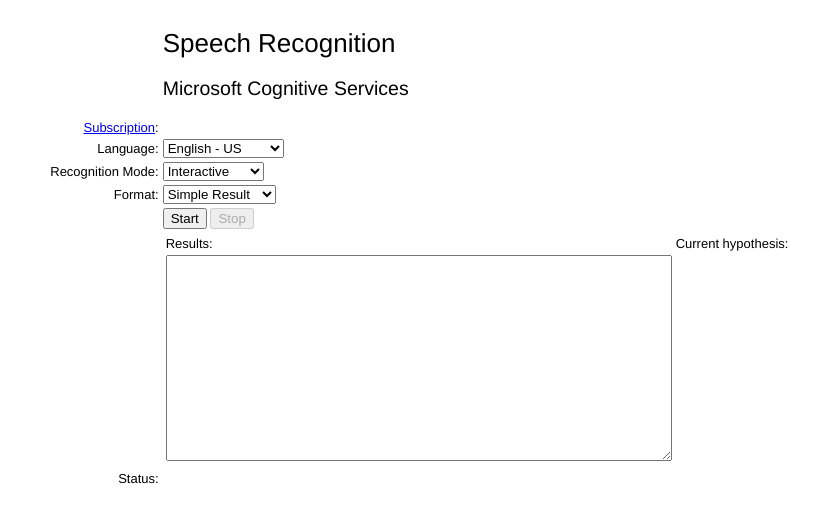
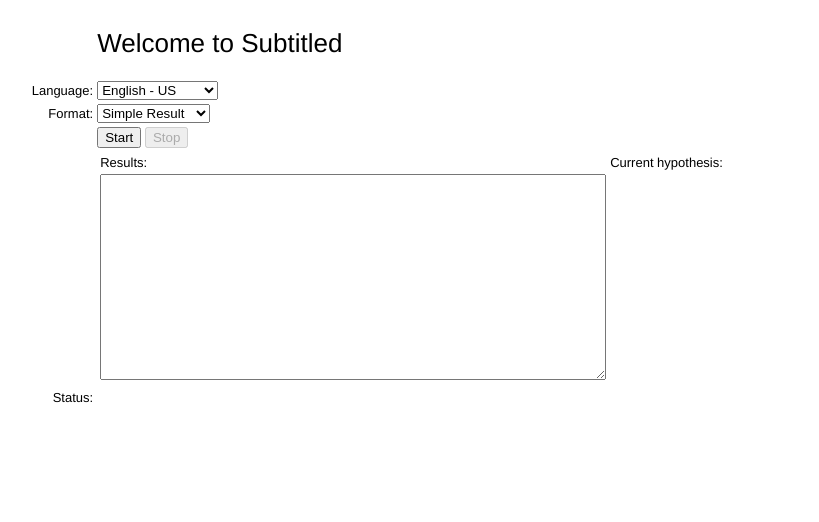
Before and after one commit to SanatSharma/subtitled, a website: page client/Sample.html in a window 1280 px wide. Shown: the whole page, without its empty margins (18-837 px from the left). Drawn offline with Linux system fonts and the light colour scheme.

Commit message:
Sample updates

```diff
--- a/client/Sample.html
+++ b/client/Sample.html
@@ -6,19 +6,17 @@
 </head>
 <body style="font-family:'Helvetica Neue',Helvetica,Arial,sans-serif; font-size:13px;">
     <div id="warning">
-        <h1 style="font-weight:500;">Speech Recognition SDK not found.</h1>
-        <h2 style="font-weight:500;">Please execute <code>npm run bundle</code> and reload.</h2>
+        <h1 style="font-weight:500;">Loading...</h1>
     </div>
     <div id="content" style="display:none">
         <table width="100%">
             <tr>
                 <td></td>
                 <td>
-                    <h1 style="font-weight:500;">Speech Recognition</h1>
-                    <h2 style="font-weight:500;">Microsoft Cognitive Services</h2>
+                    <h1 style="font-weight:500;">Welcome to Subtitled</h1>
                 </td>
             </tr>
-            <tr>
+            <tr style="display:none">
                 <td align="right"><a href="https://www.microsoft.com/cognitive-services/en-us/sign-up" target="_blank">Subscription</a>:</td>
                 <td><input id="key" type="text" size="40" value="YOUR_BING_SPEECH_API_KEY" style="display:none"></td>
             </tr>
@@ -57,16 +55,6 @@
                         <option value="zh-CN">Chinese - CN</option>
                         <option value="zh-HK">Chinese - HK</option>
                         <option value="zh-TW">Chinese - TW</option>
-                    </select>
-                </td>
-            </tr>
-            <tr>
-                <td align="right">Recognition Mode:</td>
-                <td align="left">
-                    <select id="recognitionMode">
-                        <option value="Interactive">Interactive</option>
-                        <option value="Conversation">Conversation</option>
-                        <option value="Dictation">Dictation</option>
                     </select>
                 </td>
             </tr>
@@ -128,7 +116,8 @@
 
         // Setup the recognizer
         function RecognizerSetup(SDK, recognitionMode, language, format, subscriptionKey) {
-
+            recognitionMode = SDK.RecognitionMode.Dictation;
+            /*
             switch (recognitionMode) {
                 case "Interactive" :
                     recognitionMode = SDK.RecognitionMode.Interactive;
@@ -141,7 +130,7 @@
                     break;
                 default:
                     recognitionMode = SDK.RecognitionMode.Interactive;
-            }
+            }*/
 
             var recognizerConfig = new SDK.RecognizerConfig(
                 new SDK.SpeechConfig(
@@ -252,7 +241,7 @@
     <!-- Browser Hooks -->
     <script>
         var startBtn, stopBtn, hypothesisDiv, phraseDiv, statusDiv;
-        var key, languageOptions, formatOptions, recognitionMode;
+        var key, languageOptions, formatOptions;
         var SDK;
         var recognizer;
         var previousSubscriptionKey;
@@ -267,11 +256,9 @@
             key = document.getElementById("key");
             languageOptions = document.getElementById("languageOptions");
             formatOptions = document.getElementById("formatOptions");
-            recognitionMode = document.getElementById("recognitionMode");
 
             languageOptions.addEventListener("change", Setup);
             formatOptions.addEventListener("change", Setup);
-            recognitionMode.addEventListener("change", Setup);
 
             startBtn.addEventListener("click", function () {
                 if (key.value == "" || key.value == "YOUR_BING_SPEECH_API_KEY") {
@@ -319,7 +306,7 @@
             if (recognizer != null) {
                 RecognizerStop(SDK, recognizer);
             }
-            recognizer = RecognizerSetup(SDK, recognitionMode.value, languageOptions.value, SDK.SpeechResultFormat[formatOptions.value], key.value);
+            recognizer = RecognizerSetup(SDK, null, languageOptions.value, SDK.SpeechResultFormat[formatOptions.value], key.value);
         }
 
         function UpdateStatus(status) {
```
